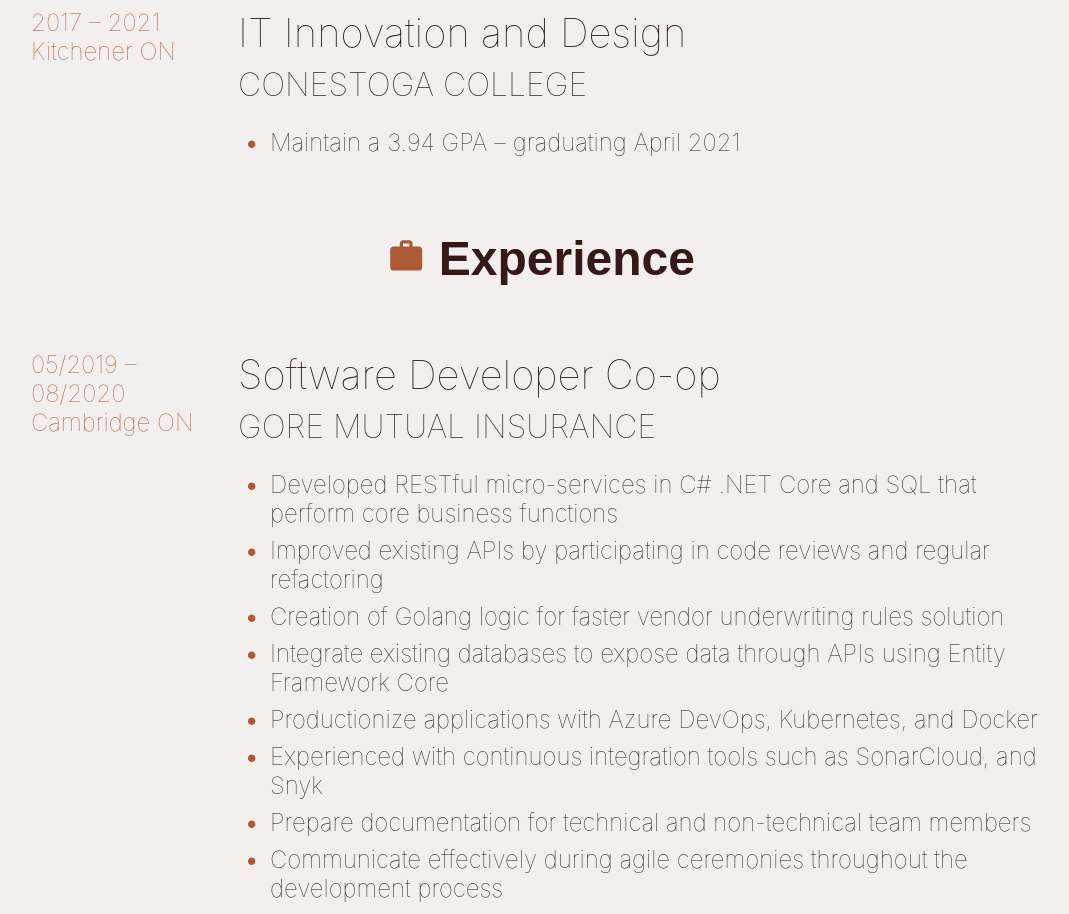
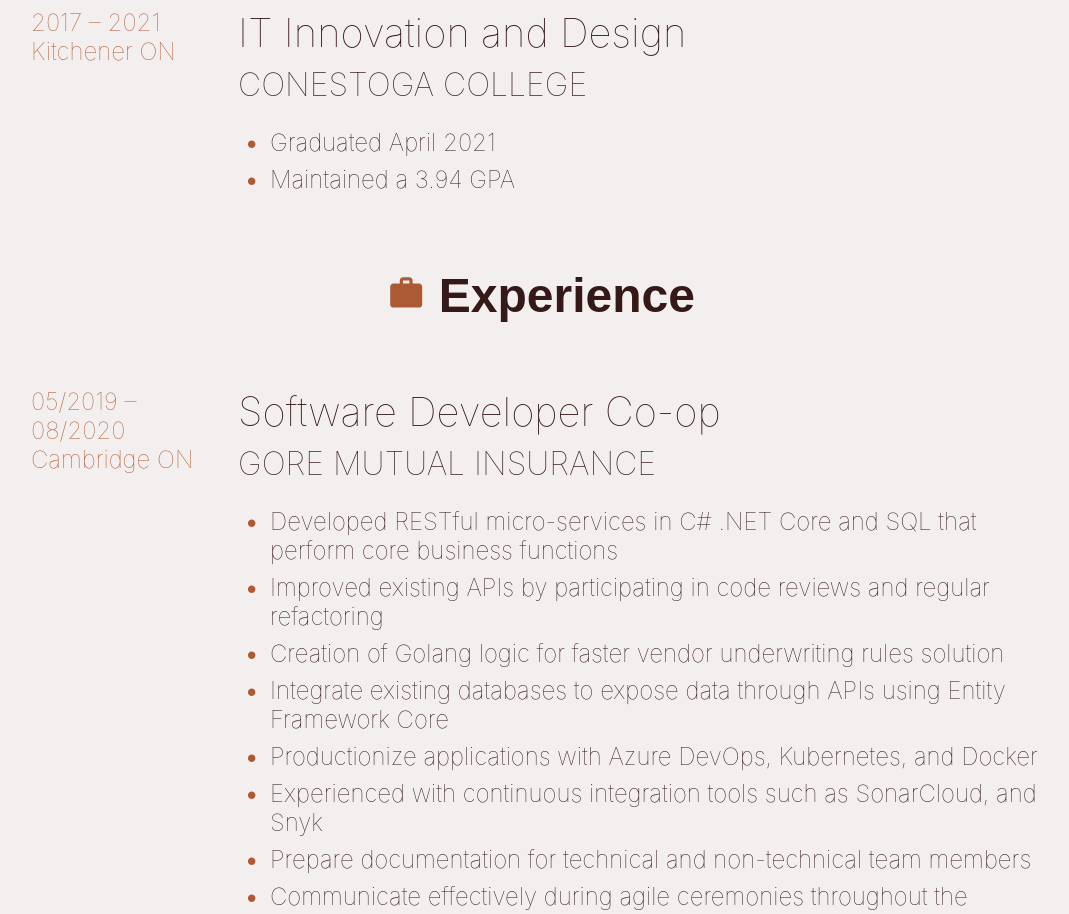
Before and after one commit to nsaccon/Portfolio, a React (Create React App) app: page / in a window 1280 px wide. Shown: the part 2200-3114 px from the top of the page, without its empty margins (99-1168 px from the left). Built offline with nearby package versions, Linux system fonts and the light colour scheme.

Commit message:
Updated styles and wording

```diff
--- a/src/App.css
+++ b/src/App.css
@@ -10,6 +10,7 @@
 
 a:hover, a:active {
   color:#ab5a35 !important;
+  transition: all 0.2s;
 }
 
 .content-container {
--- a/src/Components/Education.js
+++ b/src/Components/Education.js
@@ -31,13 +31,12 @@
             </Flip>
 
             <Flip bottom delay={400}>
-              <h5 className="experience-description">
-              Conestoga College
-              </h5>
+              <h5 className="experience-description">Conestoga College</h5>
             </Flip>
             <ul>
               <LightSpeed right>
-                <li>Maintain a 3.94 GPA – graduating April 2021</li>
+                <li>Graduated April 2021</li>
+                <li>Maintained a 3.94 GPA</li>
               </LightSpeed>
             </ul>
           </div>
--- a/src/Components/Header.js
+++ b/src/Components/Header.js
@@ -25,8 +25,8 @@
             <img
               src={nate}
               className="profile-picture"
-              title="Nathan Saccon - TODO"
-              alt="Nice Pic of nathan"
+              title="Nathan Saccon"
+              alt="Nice Pic of Nathan"
             />
           </Fade>
         </Grid>
```
